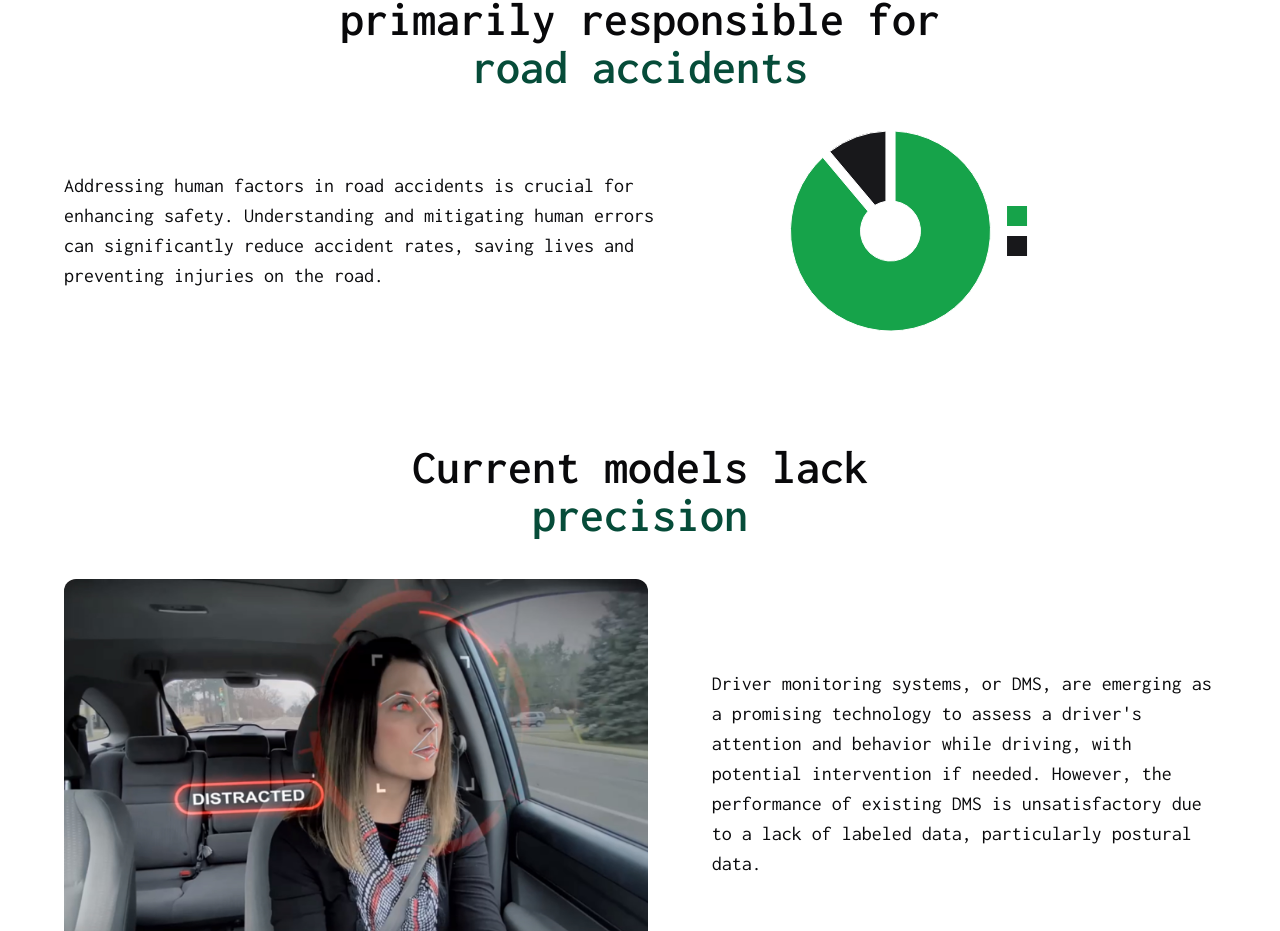
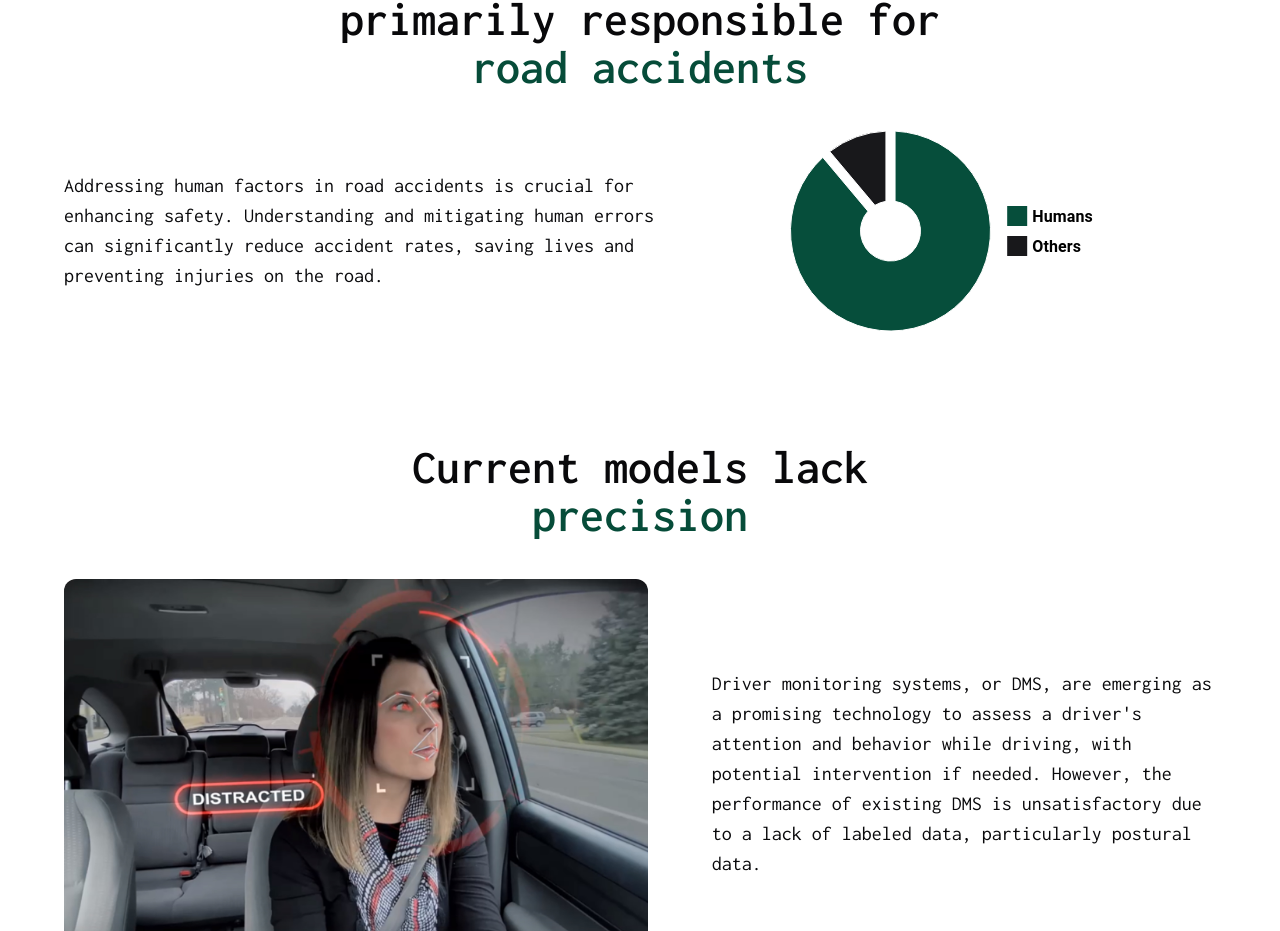
Before and after one commit to SebastienLaurentt/MoniPost, a Next.js app: page / in a window 1280 px wide. Shown: the part 849-1780 px from the top of the page. Built offline with nearby package versions, Linux system fonts and the light colour scheme.

Commit message:
update graph color

```diff
--- a/components/Graphs/HumanFactors.tsx
+++ b/components/Graphs/HumanFactors.tsx
@@ -4,7 +4,7 @@ import { Box, Stack } from "@mui/material";
 import { PieChart } from "@mui/x-charts/PieChart";
 
 const data = [
-  { label: "Humans", value: 90, color: "#16a34a" },
+  { label: "Humans", value: 90, color: "#064e3b" },
   { label: "Others", value: 10, color: "#18181b" },
 ];
 
@@ -27,7 +27,8 @@ export default function HumansFactors() {
             legend: {
               labelStyle: {
                 fontSize: 16,
-                fill: 'white',
+                fill: 'black',
+                fontWeight: 600,
               },
             },
           }}
```
